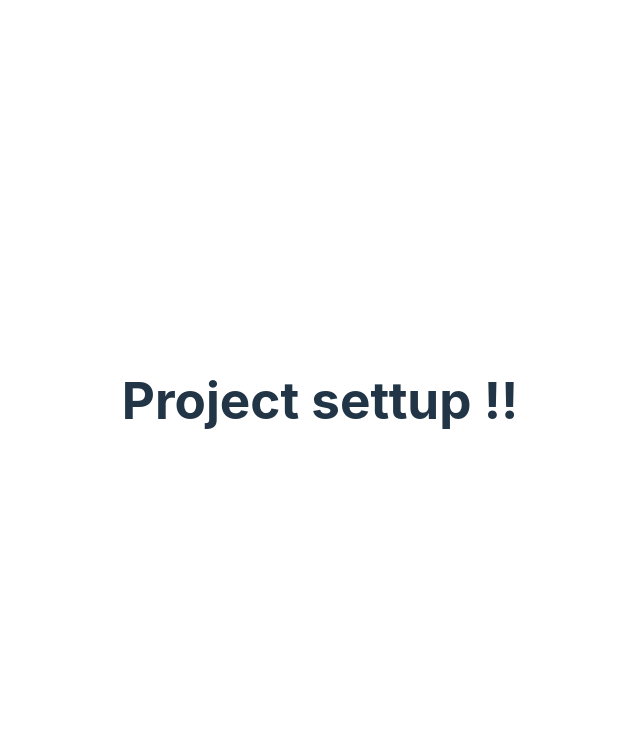
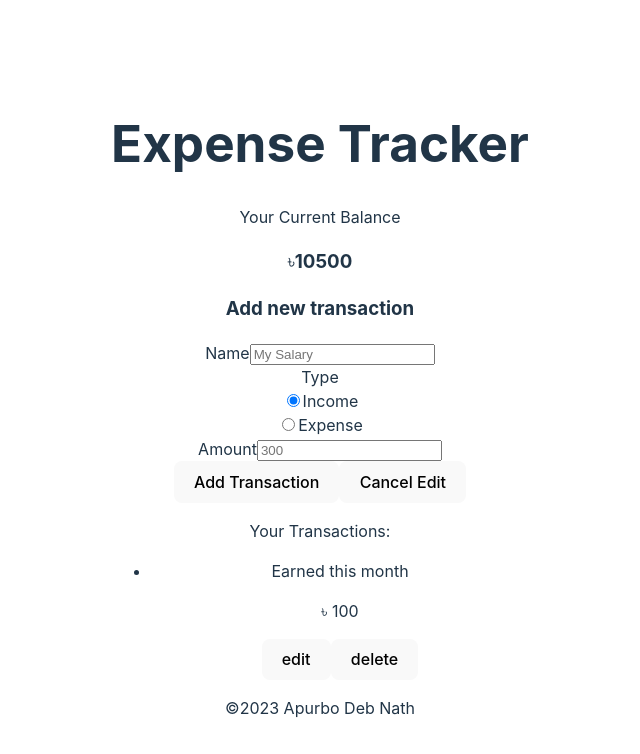
Before and after one commit to Apurbo73/expense-tracker-redux-toolkit, a React (Vite) app: page / in a window 1280 px wide. Shown: the top 754 px of the page, without its empty margins (320-960 px from the left). Built offline with nearby package versions, Linux system fonts and the light colour scheme.

Commit message:
Ui settup without framework

```diff
--- a/src/App.jsx
+++ b/src/App.jsx
@@ -1,9 +1,17 @@
 import "./App.css";
+import Balancee from "./components/Balancee";
+import Form from "./components/Form";
+import Layout from "./components/Layout";
+import Transactions from "./components/Transactions/Transactions";
 
 function App() {
   return (
     <div>
-      <h1>Project settup !!</h1>
+      <Layout>
+        <Balancee />
+        <Form />
+        <Transactions />
+      </Layout>
     </div>
   );
 }
--- /dev/null
+++ b/src/components/Balancee.jsx
@@ -0,0 +1,17 @@
+import React from "react";
+
+const Balancee = () => {
+  return (
+    <div>
+      <div>
+        <p>Your Current Balance</p>
+        <h3>
+          <span>৳</span>
+          <span>10500</span>
+        </h3>
+      </div>
+    </div>
+  );
+};
+
+export default Balancee;
--- /dev/null
+++ b/src/components/Form.jsx
@@ -0,0 +1,44 @@
+import React from "react";
+
+const Form = () => {
+  return (
+    <div>
+      <div className="form">
+        <h3>Add new transaction</h3>
+        <div className="form-group">
+          <label htmlFor="transaction_name">Name</label>
+          <input type="text" name="transaction_name" placeholder="My Salary" />
+        </div>
+        <div className="form-group radio">
+          <label htmlFor="transaction_type">Type</label>
+          <div className="radio_group">
+            <input
+              type="radio"
+              defaultValue="income"
+              name="transaction_type"
+              defaultChecked
+            />
+            <label htmlFor="transaction_type">Income</label>
+          </div>
+          <div className="radio_group">
+            <input
+              type="radio"
+              defaultValue="expense"
+              name="transaction_type"
+              placeholder="Expense"
+            />
+            <label htmlFor="transaction_type">Expense</label>
+          </div>
+        </div>
+        <div className="form-group">
+          <label htmlFor="transaction_amount">Amount</label>
+          <input type="number" placeholder={300} name="transaction_amount" />
+        </div>
+        <button className="btn">Add Transaction</button>
+        <button className="btn cancel_edit">Cancel Edit</button>
+      </div>
+    </div>
+  );
+};
+
+export default Form;
--- /dev/null
+++ b/src/components/Layout.jsx
@@ -0,0 +1,17 @@
+import React from "react";
+
+const Layout = ({ children }) => {
+  return (
+    <div className="App">
+      <div className="header">
+        <h1>Expense Tracker</h1>
+      </div>
+      <div classname="main">
+        {children}
+      </div>
+      <div className="footer">©2023 Apurbo Deb Nath</div>
+    </div>
+  );
+};
+
+export default Layout;
--- /dev/null
+++ b/src/components/Transactions/Transaction.jsx
@@ -0,0 +1,18 @@
+import React from "react";
+
+const Transaction = () => {
+  return (
+    <div>
+      <li className="transaction income">
+        <p>Earned this month</p>
+        <div className="right">
+          <p>৳ 100</p>
+          <button className="link">edit </button>
+          <button className="link">delete </button>
+        </div>
+      </li>
+    </div>
+  );
+};
+
+export default Transaction;
--- /dev/null
+++ b/src/components/Transactions/Transactions.jsx
@@ -0,0 +1,19 @@
+import React from "react";
+import Transaction from "./Transaction";
+
+const Transactions = () => {
+  return (
+    <div>
+      <div>
+        <p className="second_heading">Your Transactions:</p>
+        <div className="conatiner_of_list_of_transactions">
+          <ul>
+            <Transaction />
+          </ul>
+        </div>
+      </div>
+    </div>
+  );
+};
+
+export default Transactions;
```
